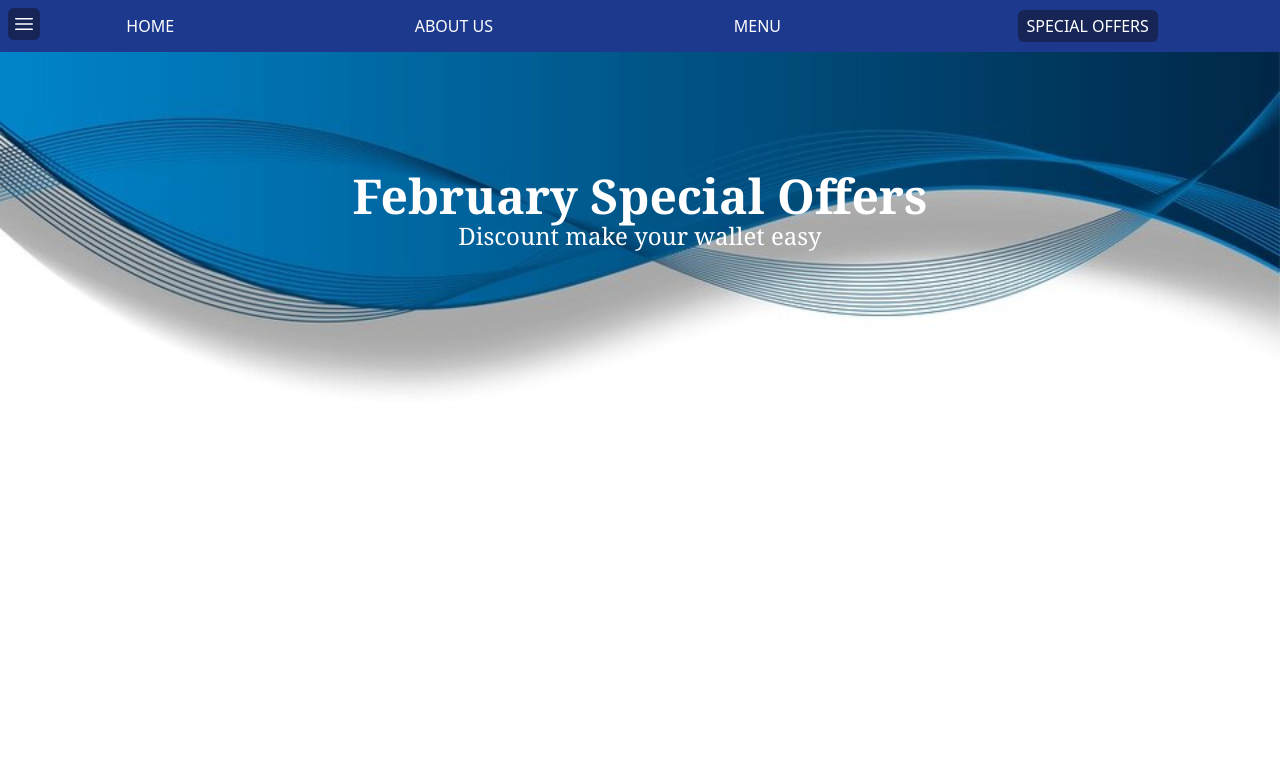
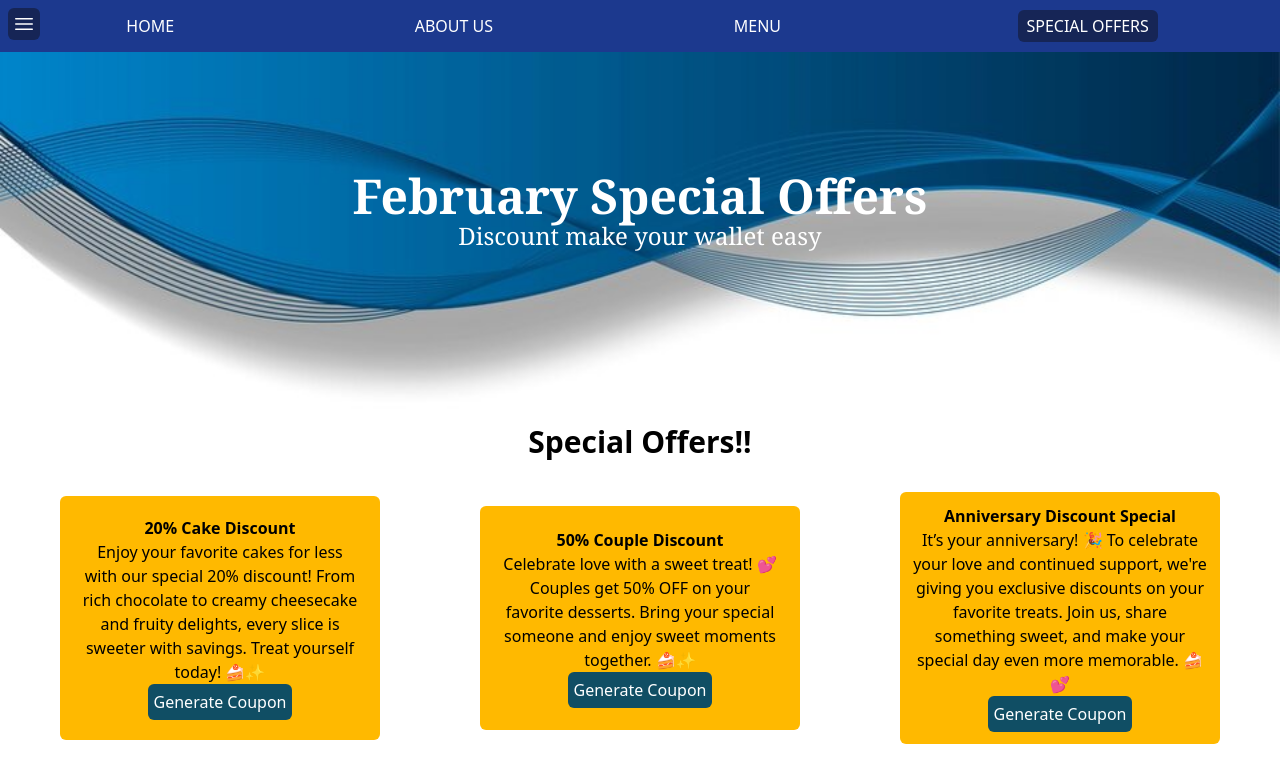
Before and after one commit to ReiMoon72/Cafe, a Vue app: page /offers in a window 1280 px wide. Shown: the top 782 px of the page. Built offline with nearby package versions, Linux system fonts and the light colour scheme.

Commit message:
Offers is DONE

```diff
--- a/src/views/Offers.vue
+++ b/src/views/Offers.vue
@@ -1,28 +1,189 @@
 <script>
 import { ref, reactive } from "vue";
-import { useRouter } from "vue-router";
 
 export default {
   name: "Offers",
   setup() {
+    const Promocake = ref(false);
+    const PromoCode = ref(null);
+    const Promocouple = ref(false);
+    const aniverary = ref(false);
 
+    const GenerateBtn = () => {
+      Promocake.value = true;
+      PromoCode.value = Math.floor(100000 + Math.random() * 900000);
+      console.log(PromoCode)
+    };
+
+    const CloseBtn = () => {
+      Promocake.value = false;
+    };
+
+    const Closecouple = () => {
+      Promocake.value = false;
+    };
+
+    const coupleBtn = () => {
+      Promocake.value = true;
+      PromoCode.value = Math.floor(100000 + Math.random() * 900000);
+      console.log(PromoCode)
+    };
+
+    const aniversarydiscount = () => {
+      Promocake.value = true;
+      PromoCode.value = Math.floor(100000 + Math.random() * 900000);
+      console.log(PromoCode)
+    };
+
+      const closeSary = () => {
+      Promocake.value = false;
+    };
+
+    return {
+      Promocake,
+      GenerateBtn,
+      CloseBtn,
+      PromoCode,
+      Promocouple,
+      Closecouple,
+      coupleBtn,
+      aniverary,
+      aniversarydiscount,
+      closeSary
+    };
   },
 };
 </script>
 
 <template>
-  <div
-    class="w-341.3 h-90 bg-[url('/images/Web-head.jpg')] bg-cover bg-center"
-  >
+  <div class="w-341.3 h-90 bg-[url('/images/Web-head.jpg')] bg-cover bg-center">
     <!--for image-->
     <div class="flex justify-center items-center text-center p-30 md:flx-row">
       <!--Text Area-->
       <div>
-        <h1 class="text-white text-5xl font-serif"><b>February Special Offers</b></h1>
-        <p class="text-white text-2xl font-serif">Discount make your wallet easy</p>
+        <h1 class="text-white text-5xl font-serif">
+          <b>February Special Offers</b>
+        </h1>
+        <p class="text-white text-2xl font-serif">
+          Discount make your wallet easy
+        </p>
       </div>
     </div>
   </div>
 
   <!--Special Offers Starts-->
+
+  <div class="flex justify-center items-center text-3xl p-3">
+    <h1><b>Special Offers!!</b></h1>
+  </div>
+
+  <div>
+    <div
+      class="flex justify-around items-center flex-col gap-5 p-5 md:flex-row"
+    >
+      <!--Promo!!-->
+      <div class="text-center bg-amber-400 w-80 p-5 rounded-md">
+        <h1><b>20% Cake Discount</b></h1>
+        <p>
+          Enjoy your favorite cakes for less with our special 20% discount! From
+          rich chocolate to creamy cheesecake and fruity delights, every slice
+          is sweeter with savings. Treat yourself today! 🍰✨
+        </p>
+        <button
+          class="bg-cyan-900 p-1.5 text-white rounded-md cursor-pointer"
+          @click="GenerateBtn"
+        >
+          Generate Coupon
+        </button>
+      </div>
+      <div class="text-center bg-amber-400 w-80 p-5.5 rounded-md">
+        <h1><b>50% Couple Discount</b></h1>
+        <p>
+          Celebrate love with a sweet treat! 💕 Couples get 50% OFF on your
+          favorite desserts. Bring your special someone and enjoy sweet moments
+          together. 🍰✨
+        </p>
+        <button
+          class="bg-cyan-900 p-1.5 text-white rounded-md cursor-pointer"
+          @click="coupleBtn"
+        >
+          Generate Coupon
+        </button>
+      </div>
+      <div class="text-center bg-amber-400 w-80 p-3 rounded-md ">
+        <h1><b>Anniversary Discount Special</b></h1>
+        <p>
+          It’s your anniversary! 🎉 To celebrate your love and continued
+          support, we're giving you exclusive discounts on your favorite treats.
+          Join us, share something sweet, and make your special day even more
+          memorable. 🍰💕
+        </p>
+        <button
+          class="bg-cyan-900 p-1.5 text-white rounded-md cursor-pointer"
+          @click="aniversarydiscount"
+        >
+          Generate Coupon
+        </button>
+      </div>
+    </div>
+  </div>
+
+  <!--For pop=up-->
+
+  <div
+    class="fixed inset-0 bg-opacity-50 backdrop-blur-sm flex items-center justify-center p-10"
+    v-show="Promocake"
+  >
+    <div class="bg-white w-96 p-6 rounded-md shadow-lg text-center">
+      <h1 class="text-3xl font-bold mb-4">Promo</h1>
+      <p class="text-2xl">Your Promocode:</p>
+      <p class="text-center text-2xl">
+        <b>{{ PromoCode }}</b>
+      </p>
+      <button
+        class="mt-4 px-4 py-2 bg-blue-500 text-white rounded hover:bg-blue-600 transition duration-250 ease-in-out active:bg-blue-400"
+        @click="CloseBtn"
+      >
+        Close
+      </button>
+    </div>
+  </div>
+
+  <div
+    class="fixed inset-0 bg-opacity-50 backdrop-blur-sm flex items-center justify-center p-10"
+    v-show="Promocouple"
+  >
+    <div class="bg-white w-96 p-6 rounded-md shadow-lg text-center">
+      <h1 class="text-3xl font-bold mb-4">Promo</h1>
+      <p class="text-2xl">Your Promocode:</p>
+      <p class="text-center text-2xl">
+        <b>{{ PromoCode }}</b>
+      </p>
+      <button
+        class="mt-4 px-4 py-2 bg-blue-500 text-white rounded hover:bg-blue-600 transition duration-250 ease-in-out active:bg-blue-400"
+        @click="Closecouple"
+      >
+        Close
+      </button>
+    </div>
+  </div>
+
+  <div
+    class="fixed inset-0 bg-opacity-50 backdrop-blur-sm flex items-center justify-center p-10"
+    v-show="aniverary"
+  >
+    <div class="bg-white w-96 p-6 rounded-md shadow-lg text-center">
+      <h1 class="text-3xl font-bold mb-4">Promo</h1>
+      <p class="text-2xl">Your Promocode:</p>
+      <p class="text-center text-2xl">
+        <b>{{ PromoCode }}</b>
+      </p>
+      <button
+        class="mt-4 px-4 py-2 bg-blue-500 text-white rounded hover:bg-blue-600 transition duration-250 ease-in-out active:bg-blue-400"
+        @click="closeSary"
+      >
+        Close
+      </button>
+    </div>
+  </div>
 </template>
```
